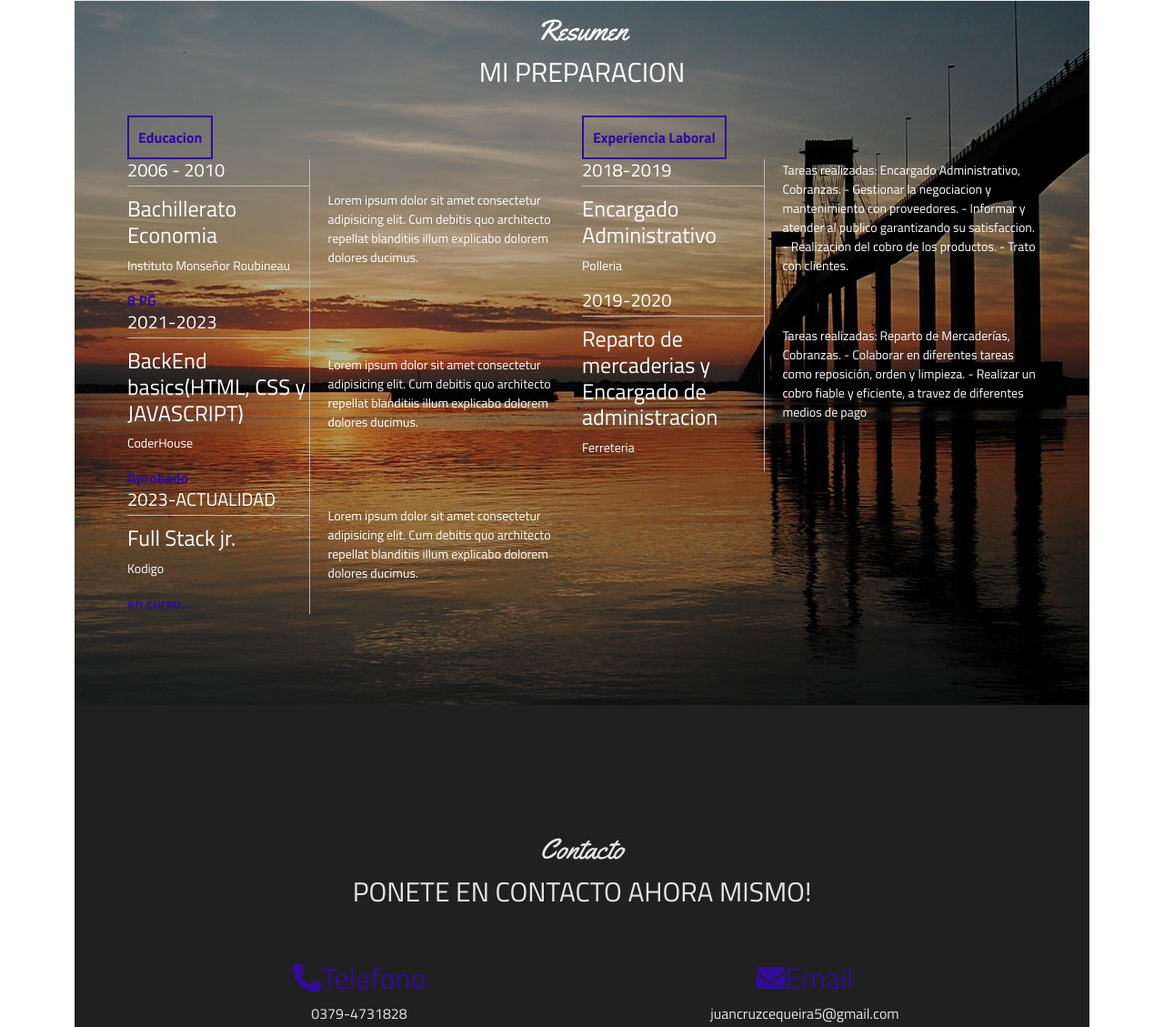
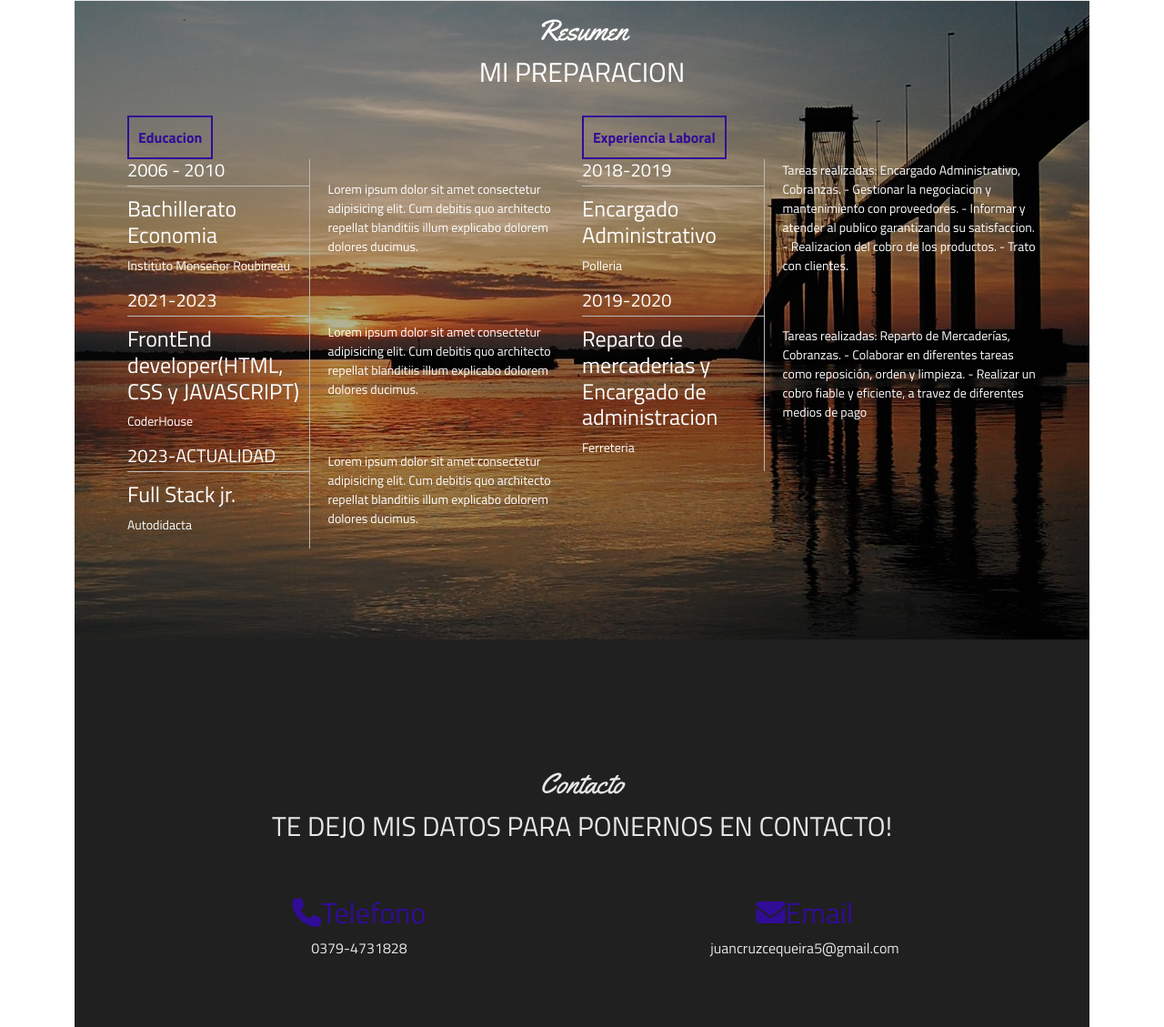
Before and after one commit to JuanCequeira/CequeiraJuanCruz-CV, a plain HTML site: page index.html in a window 1280 px wide. Shown: the part 1098-2227 px from the top of the page at 91% size. Drawn offline with nearby package versions, Linux system fonts and the light colour scheme.

Commit message:
arreglando algunos detalles

```diff
--- a/index.html
+++ b/index.html
@@ -42,7 +42,7 @@
           <a href="https://github.com/JuanCequeira?tab=repositories"><i class="fa-brands fa-github"></i></a>
         </div>
         <div class="imagen">
-          <img src="./assets/fotomia.jpg" alt="Juan Cruz Cequeira">
+          <img src="./assets/LilianaQuique-141-removebg-preview.png" alt="Juan Cruz Cequeira">
         </div>
       </div>
   </section>
@@ -52,7 +52,7 @@
       <h2 class="titulo-seccion">Sobre Mi</h2>
       <h3>Detalles personales</h3>
 
-      <p class="especial">Buenas, soy Juan Cruz Cequeira, de 25 años y estoy en camino a ser Programador</p>
+      <p class="especial">Mi nombre es Juan Cruz Cequeira tengo 25 años y estoy en camino a ser Programador</p>
       <div class="fila">
         <div class="col">
             <i class="fa-solid fa-user"></i>
@@ -91,7 +91,6 @@
                             <td>
                                 <h4>Bachillerato Economia</h4>
                                 <p>Instituto Monseñor Roubineau</p>
-                                <span class="promedio">8 PG</span>
                             </td>
                         </tr>
                     </tr>
@@ -106,9 +105,8 @@
                         </td>
                         <tr>
                             <td>
-                                <h4>BackEnd basics(HTML, CSS y JAVASCRIPT)</h4>
+                                <h4>FrontEnd developer(HTML, CSS y JAVASCRIPT)</h4>
                                 <p>CoderHouse</p>
-                                <span class="promedio">Aprobado</span>
                             </td>
                         </tr>
                     </tr>
@@ -124,8 +122,7 @@
                         <tr>
                             <td>
                                 <h4>Full Stack jr.</h4>
-                                <p>Kodigo</p>
-                                <span class="promedio">en curso..</span>
+                                <p>Autodidacta</p>
                             </td>
                         </tr>
                     </tr>
@@ -181,7 +178,7 @@
   <section class="contacto" id="contacto">
     <div class="contenido-seccion">
       <h2 class="titulo-seccion">Contacto</h2>
-      <h3>Ponete en contacto ahora mismo!</h3>
+      <h3>Te dejo mis datos para ponernos en contacto!</h3>
 
       <div class="fila">
         <div class="col">
```
Also changed, not shown: assets/LilianaQuique-141-removebg-preview.png (added).
